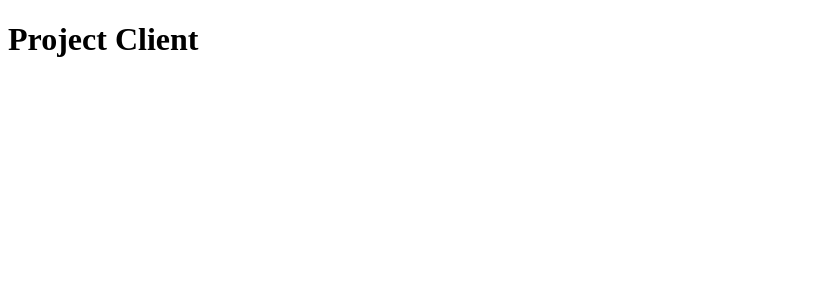
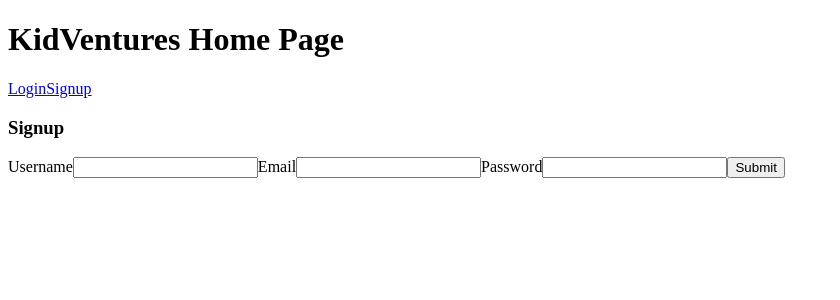
Before and after one commit to eaw-pid/KidVentures, a React (Create React App) app in the folder client/: page /signup in a window 1280 px wide. Shown: the top 300 px of the page, without its empty margins (0-840 px from the left). Built offline with nearby package versions, Linux system fonts and the light colour scheme.

Commit message:
add usercontext

```diff
--- a/client/src/components/App.js
+++ b/client/src/components/App.js
@@ -1,8 +1,23 @@
 import React, { useEffect, useState } from "react";
+import { Outlet } from "react-router-dom"
 import { Switch, Route } from "react-router-dom";
+import { UserProvider } from "../context/UserContext";
+import NavBar from "./NavBar";
+
+
 
 function App() {
-  return <h1>Project Client</h1>;
+
+  return (
+      <div>
+        <h1>KidVentures Home Page</h1>
+        <UserProvider>
+          <NavBar />
+        <Outlet />
+        </UserProvider>
+
+      </div>
+    )
 }
 
 export default App;
--- /dev/null
+++ b/client/src/components/NavBar.js
@@ -0,0 +1,28 @@
+import React, {useContext } from "react";
+import { NavLink } from 'react-router-dom'
+import { UserContext } from "../context/UserContext";
+
+
+
+function NavBar() {
+
+    const {currentUser, logout} = useContext(UserContext)
+
+    function handleClick() {
+        logout()
+    }
+    return (
+
+        <div>
+            {!currentUser ?  <>
+                <NavLink to="/login">Login</NavLink>
+                <NavLink to="/signup">Signup</NavLink>
+            </>
+            :
+            <button type="button" onClick={handleClick}>Logout</button>
+            }
+        </div>
+    )
+}
+
+export default NavBar
--- /dev/null
+++ b/client/src/context/UserContext.js
@@ -0,0 +1,31 @@
+import { createContext, useEffect, useState} from 'react';
+
+const UserContext = createContext({})
+
+function UserProvider({children}) {
+    const [currentUser, setCurrentUser] = useState(null)
+    const [loggedIn, setLoggedIn] = useState(false)
+
+    function login(user) {
+        setCurrentUser(user)
+        setLoggedIn(true)
+    }
+
+    function logout() {
+        fetch("/logout" , {
+            method: "DELETE"
+        })
+        .then(res => {
+            if(res.status == 200) {
+                setCurrentUser(null)
+                setLoggedIn(false)
+            }
+        })
+    }
+
+    return <UserContext.Provider value={{currentUser, loggedIn, login, logout}} > {children }</UserContext.Provider>
+
+
+}
+
+export {UserContext, UserProvider }
--- a/client/src/index.js
+++ b/client/src/index.js
@@ -1,8 +1,19 @@
 import React from "react";
-import App from "./components/App";
+import ReactDOM from 'react-dom/client';
+import { createBrowserRouter, RouterProvider} from "react-router-dom";
 import "./index.css";
-import { createRoot } from "react-dom/client";
+//TO DO
+// import { BrowserRouter } from "react-router-dom";
+// import { createRoot } from "react-dom/client";
+import routes from "./routes.js";
 
-const container = document.getElementById("root");
-const root = createRoot(container);
-root.render(<App />);
+
+const router = createBrowserRouter(routes)
+
+const root = ReactDOM.createRoot(document.getElementById('root'));
+root.render(<RouterProvider router={router} />);
+
+
+// const container = document.getElementById("root");
+// const root = createRoot(container);
+// root.render(<App />);
--- /dev/null
+++ b/client/src/pages/Home.js
@@ -0,0 +1,9 @@
+import React from "react";
+
+function Home () {
+    return(
+        <h1>Home</h1>
+    )
+}
+
+export default Home
--- /dev/null
+++ b/client/src/pages/Login.js
@@ -0,0 +1,61 @@
+import React, { useContext } from 'react'
+import { useFormik } from "formik";
+import * as yup from "yup";
+import { UserContext } from '../context/UserContext';
+
+
+function Login() {
+
+    const {login} = useContext(UserContext)
+
+    const formSchema = yup.object().shape({
+        username: yup.string().required("Username required"),
+        password: yup.string().required("Password required")
+    })
+
+    const formik = useFormik({
+        initialValues: {
+            username: "",
+            password: "",
+        },
+        validationSchema: formSchema,
+        onSubmit: (values) => {
+            console.log(values)
+            fetch('/login', {
+                method: "POST",
+                headers: {
+                    "Content-Type": "application/json"
+                },
+                body: JSON.stringify(values)
+            })
+            .then(res => {
+                if(res.status == 200) {
+                    res.json().then(userData => login(userData))
+                } else {
+                    res.json().then(data => console.log(data.error))
+                }
+            })
+        }
+    })
+
+    function displayErrors(error) {
+        return error ? <p style={{color: "red"}}>{error}</p> : null}
+
+        return (
+        <div>
+            <form onSubmit={formik.handleSubmit}>
+                <h3>Login</h3>
+                <label>Username</label>
+                <input type="username" name="username" value={formik.values.username} onChange={formik.handleChange}/>
+                {displayErrors(formik.errors.username)}
+                <label>Password</label>
+                <input type="password" name="password" value={formik.values.password} onChange={formik.handleChange}/>
+                {displayErrors(formik.errors.password)}
+                <button type="submit">Submit</button>
+            </form>
+        </div>
+
+    )
+}
+
+export default Login
--- /dev/null
+++ b/client/src/pages/Signup.js
@@ -0,0 +1,69 @@
+import React, {useContext} from 'react'
+import { useFormik } from "formik";
+import * as yup from "yup";
+import { UserContext } from '../context/UserContext'
+
+
+function Signup() {
+
+
+    const {login} = useContext(UserContext)
+
+    const formSchema = yup.object().shape({
+        username: yup.string().required("Username required"),
+        email: yup.string().required("Email is required"),
+        password: yup.string().required("Password required")
+    })
+
+    const formik = useFormik({
+        initialValues: {
+            username: "",
+            email: "",
+            password: "",
+        },
+        validationSchema: formSchema,
+        onSubmit: (values) => {
+            console.log(values)
+            fetch('/signup', {
+                method: "POST",
+                headers: {
+                    "Content-Type": "application/json"
+                },
+                body: JSON.stringify(values)
+            })
+            .then(res => {
+                if(res.status == 201) {
+                    res.json().then(userData => login(userData))
+                } else {
+                    res.json().then(data => console.log(data.error))
+                }
+            })
+
+        }
+    })
+
+    function displayErrors(error) {
+        return error ? <p style={{color: "red"}}>{error}</p> : null}
+
+    return (
+        <div>
+            <form onSubmit={formik.handleSubmit}>
+                <h3>Signup</h3>
+                <label>Username</label>
+                <input type="username" name="username" value={formik.values.username} onChange={formik.handleChange}/>
+                {displayErrors(formik.errors.username)}
+                <label>Email</label>
+                <input type="email" name="email" value={formik.values.email} onChange={formik.handleChange}/>
+                {displayErrors(formik.errors.email)}
+                <label>Password</label>
+                <input type="password" name="password" value={formik.values.password} onChange={formik.handleChange}/>
+                {displayErrors(formik.errors.password)}
+                <button type="submit">Submit</button>
+            </form>
+        </div>
+
+    )
+
+}
+
+export default Signup
--- /dev/null
+++ b/client/src/routes.js
@@ -0,0 +1,39 @@
+import App from "./components/App"
+import Login from "./pages/Login"
+import Signup from "./pages/Signup";
+import Home from "./pages/Home";
+
+const routes = [
+    {
+        path: "/",
+        element: <App />,
+        // errorElement: <ErrorPage />,
+        children: [
+
+            // {
+            //     path: "/",
+            //     element: <Home />
+            // },
+            {
+                path: "/login",
+                element: <Login />,
+            },
+            {
+                path: "/signup",
+                element: <Signup />,
+            },
+            // {
+            //     path: "/my-connections",
+            //     element: <MyConnects />,
+            // },
+            // {
+            //     path: "/companies",
+            //     element: <Companies />,
+            // },
+
+
+        ]
+    }
+]
+
+export default routes;
```
Also changed, not shown: client/package.json (+9 -3 lines), 2 other files (tests, documents, lock files or other folders).
